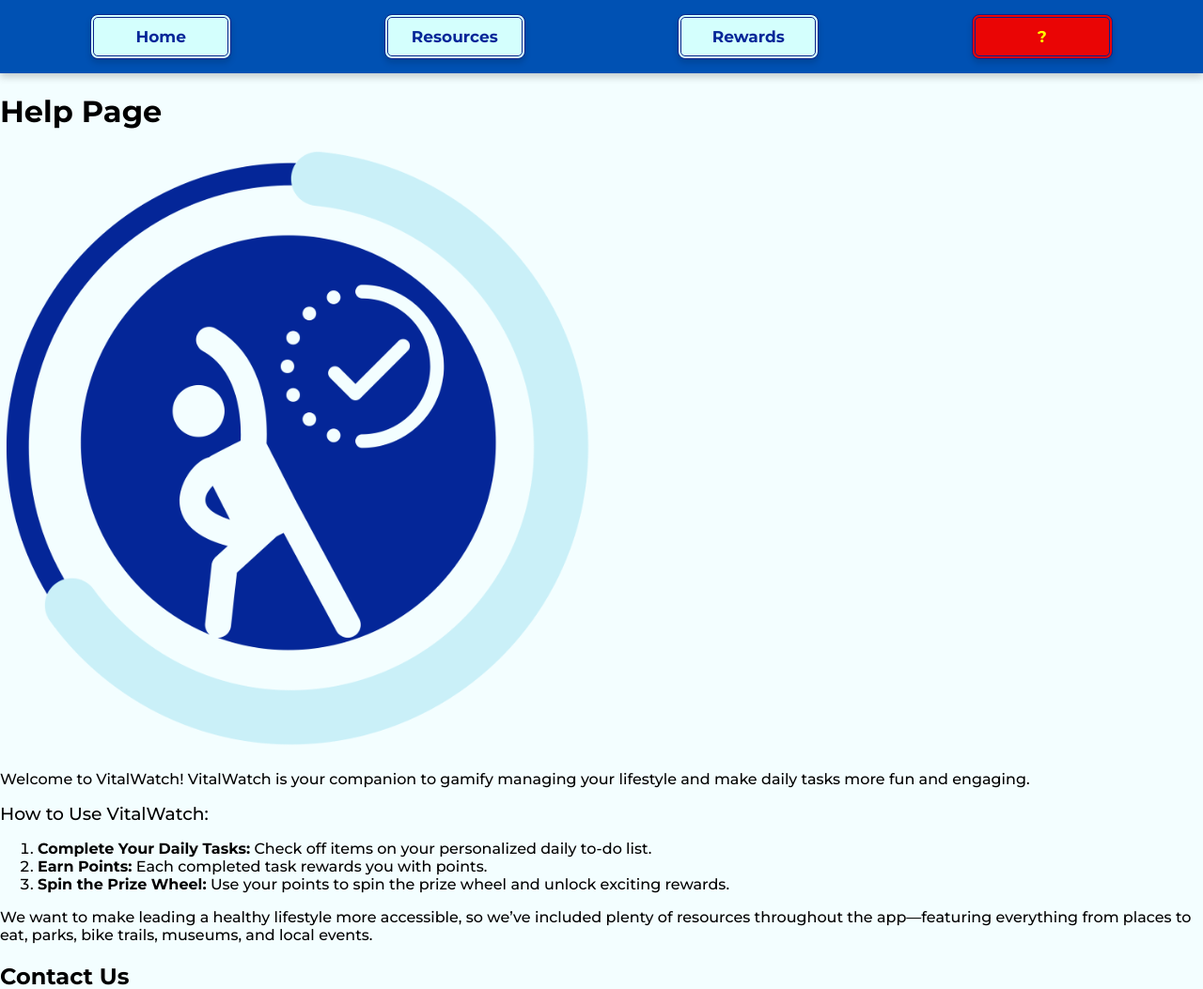
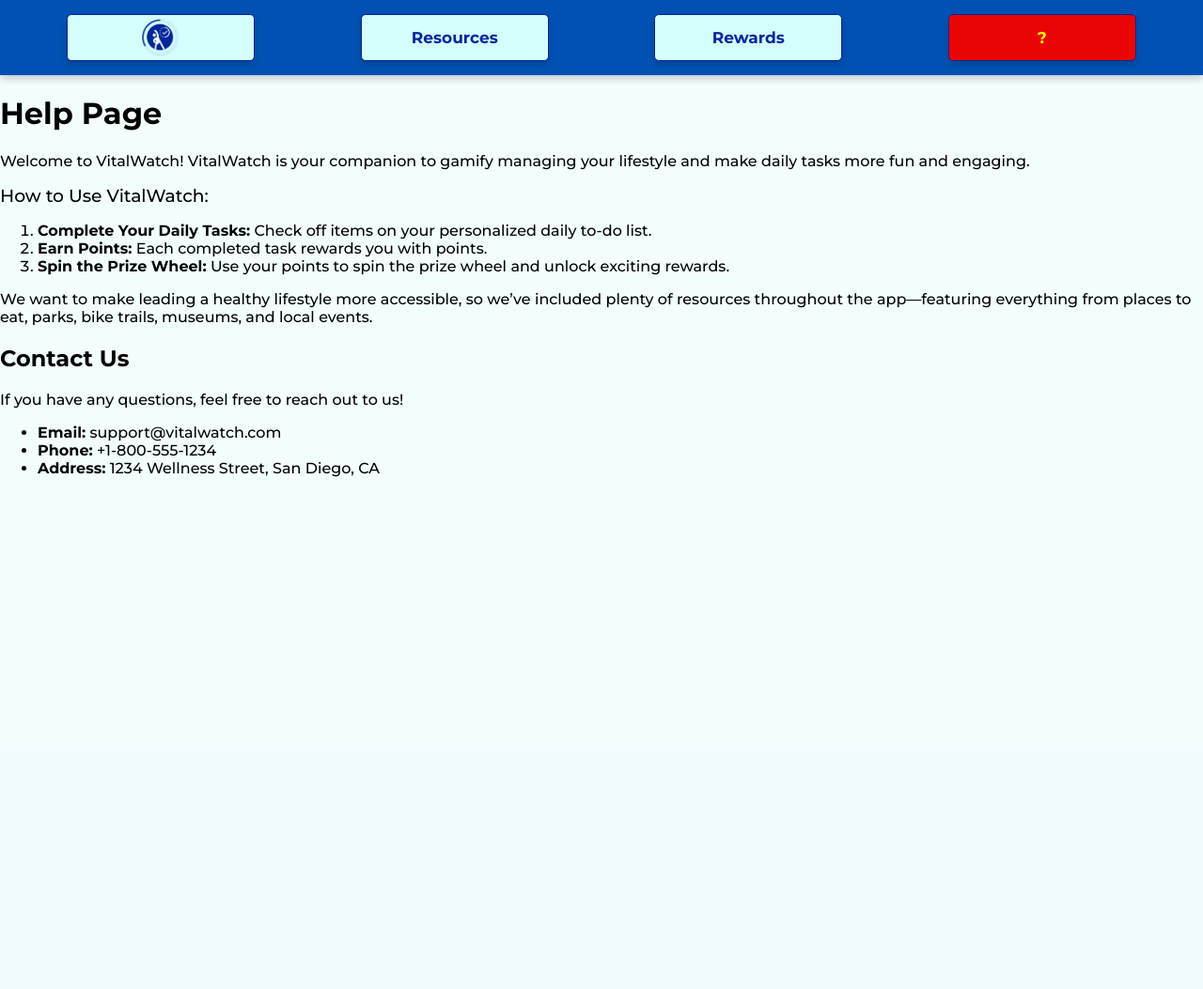
Before and after one commit to gapuzjia/2024-Big-Data-Hackathon, a Flask app: page /help in a window 1280 px wide. Shown: the top 1053 px of the page at 94% size. After the commit the page ends 508 px from the top, so only its background shows below. Run offline with Flask 3, Linux system fonts and the light colour scheme; parts of the project's set-up code (start-up, migrations or seed data) failed here and were passed over.

Commit message:
Logo button

```diff
--- a/vitalwatch/static/styles.css
+++ b/vitalwatch/static/styles.css
@@ -61,7 +61,8 @@ body
     font-optical-sizing: auto;
     font-weight: 700;
     font-style: normal;
-    width: 150px;
+    width: 200px;
+    height: 50px;
     background-color: #D4FFFD; /* Light blue background */
     color: #042698; /* Dark blue text */
     border: 4px double #09238a;
@@ -72,6 +73,54 @@ body
     transition: background-color 0.3s ease, color 0.3s ease, box-shadow 0.3s ease; /* Transition for hover effects */
     box-shadow: 0 4px 6px rgba(0, 0, 0, 0.15); /* Shadow */
 }
+/* Style for the home button */
+/* Centering the logo within the home button */
+.home-button {
+    background: none;
+    border: none;
+    padding: 0;
+    cursor: pointer;
+    display: flex;
+    align-items: center;
+    justify-content: center; /* Centers the logo horizontally */
+}
+
+/* Style for the logo */
+.home-logo {
+    width: 40px;
+    height: 40px;
+    object-fit: contain;
+}
+
+/* Style for all menu buttons */
+#menu_bar button {
+    background-color: #D4FFFD;
+    border: 1px solid #09238a;
+    padding: 8px 12px;
+    margin: 0 5px;
+    border-radius: 5px;
+    font-family: 'Montserrat', sans-serif;
+    cursor: pointer;
+    transition: background-color 0.3s ease;
+}
+
+
+#menu_bar button {
+    background-color: #D4FFFD;
+    border: 1px solid #09238a;
+    padding: 8px 12px;
+    margin: 0 5px;
+    border-radius: 5px;
+    font-family: 'Montserrat', sans-serif;
+    cursor: pointer;
+    transition: background-color 0.3s ease;
+}
+
+#menu_bar button:hover {
+    background-color: #97dbff;
+}
+
+
 
 /* help button */
 #menu_bar .help
--- a/vitalwatch/templates/help.html
+++ b/vitalwatch/templates/help.html
@@ -14,7 +14,9 @@
     <main>
         <div id="menu_bar">
             <a href="/">
-                <button type="button">Home</button>
+                <button type="button" class="home-button">
+                    <img src="/static/images/logo.png" alt="Home Logo" class="home-logo">
+                </button>
             </a>
             <a href="/resources">
                 <button type="button">Resources</button>
@@ -34,7 +36,7 @@
     <!-- Flex container for logo and description -->
     <div id="help-container">
         <!-- Logo -->
-        <img src="{{ url_for('static', filename='images/logo.png') }}" alt="Logo" style="width: 50%; height: auto;">
+        <!-- <img src="{{ url_for('static', filename='images/logo.png') }}" alt="Logo" style="width: 25%; height: auto;"> -->
 
         <!-- Description section -->
         <section id="description" class="monsFont">
--- a/vitalwatch/templates/resources.html
+++ b/vitalwatch/templates/resources.html
@@ -12,7 +12,9 @@
 <body>
     <div id="menu_bar">
         <a href="/">
-            <button type="button">Home</button>
+            <button type="button" class="home-button">
+                <img src="/static/images/logo.png" alt="Home Logo" class="home-logo">
+            </button>
         </a>
         <a href="/resources">
             <button type="button">Resources</button>
--- a/vitalwatch/templates/rewards.html
+++ b/vitalwatch/templates/rewards.html
@@ -12,7 +12,9 @@
 <body>
     <div id="menu_bar">
         <a href="/">
-            <button type="button">Home</button>
+            <button type="button" class="home-button">
+                <img src="/static/images/logo.png" alt="Home Logo" class="home-logo">
+            </button>
         </a>
         <a href="/resources">
             <button type="button">Resources</button>
--- a/vitalwatch/templates/search.html
+++ b/vitalwatch/templates/search.html
@@ -13,7 +13,9 @@
     <!-- Header bar for website with buttons to direct user to the correct page -->
     <div id="menu_bar">
         <a href="/">
-            <button type="button">Home</button>
+            <button type="button" class="home-button">
+                <img src="/static/images/logo.png" alt="Home Logo" class="home-logo">
+            </button>
         </a>
         <a href="/resources">
             <button type="button">Resources</button>
```
Also changed, not shown: vitalwatch/templates/events.html (+5 -3 lines), vitalwatch/templates/index.html (+6 -4 lines), vitalwatch/templates/museums.html (+5 -3 lines), vitalwatch/templates/restaurants.html (+5 -3 lines).
